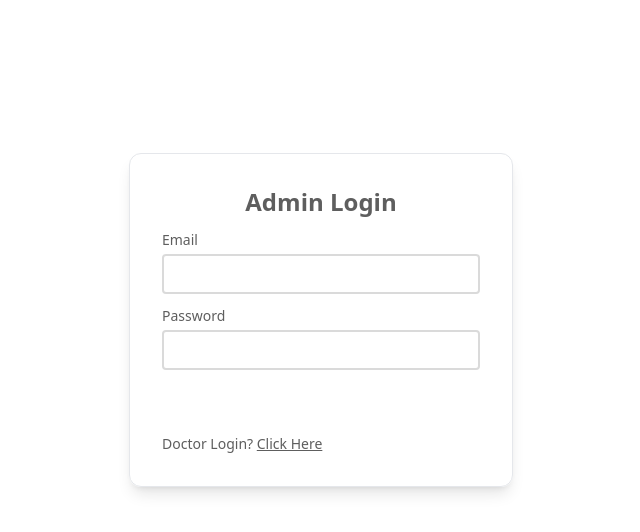
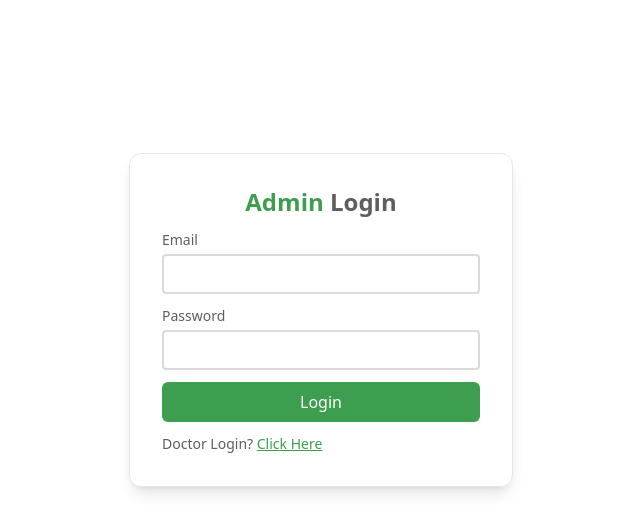
Before and after one commit to raslanrizvi/doctor-booking-mern, a React (Vite) app in the folder admin/: page / in a window 1280 px wide. Shown: the top 532 px of the page, without its empty margins (319-959 px from the left). Built offline with nearby package versions, Linux system fonts and the light colour scheme.

Commit message:
Added Custom Colors

```diff
--- a/admin/tailwind.config.js
+++ b/admin/tailwind.config.js
@@ -2,7 +2,14 @@
 export default {
   content: ["./index.html", "./src/**/*.{js,ts,jsx,tsx}"],
   theme: {
-    extend: {},
+    extend: {
+      colors: {
+        primary: "#3D9E4F",
+        navFot: "#047E3B",
+        secondary: "#4a9e5a",
+        cardBg: "#E0F1E7",
+      },
+    },
   },
   plugins: [],
 }
```
